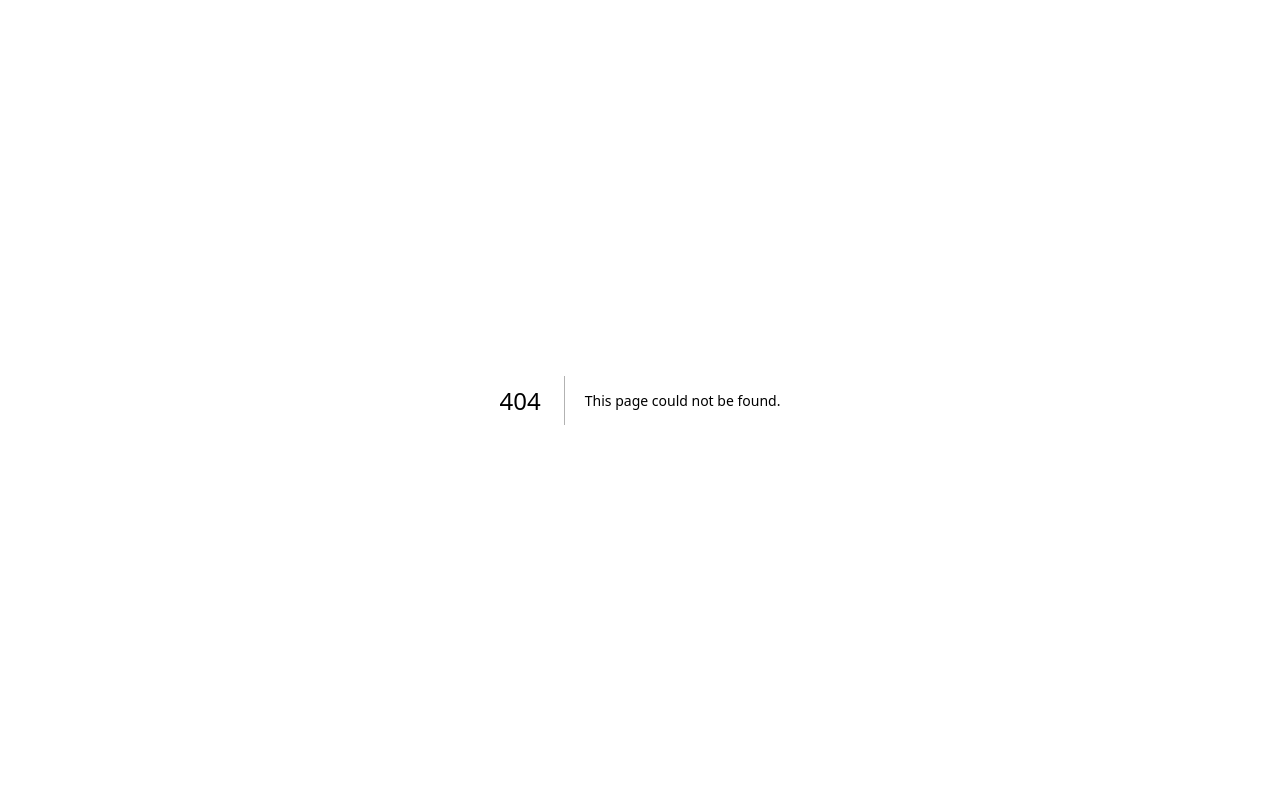
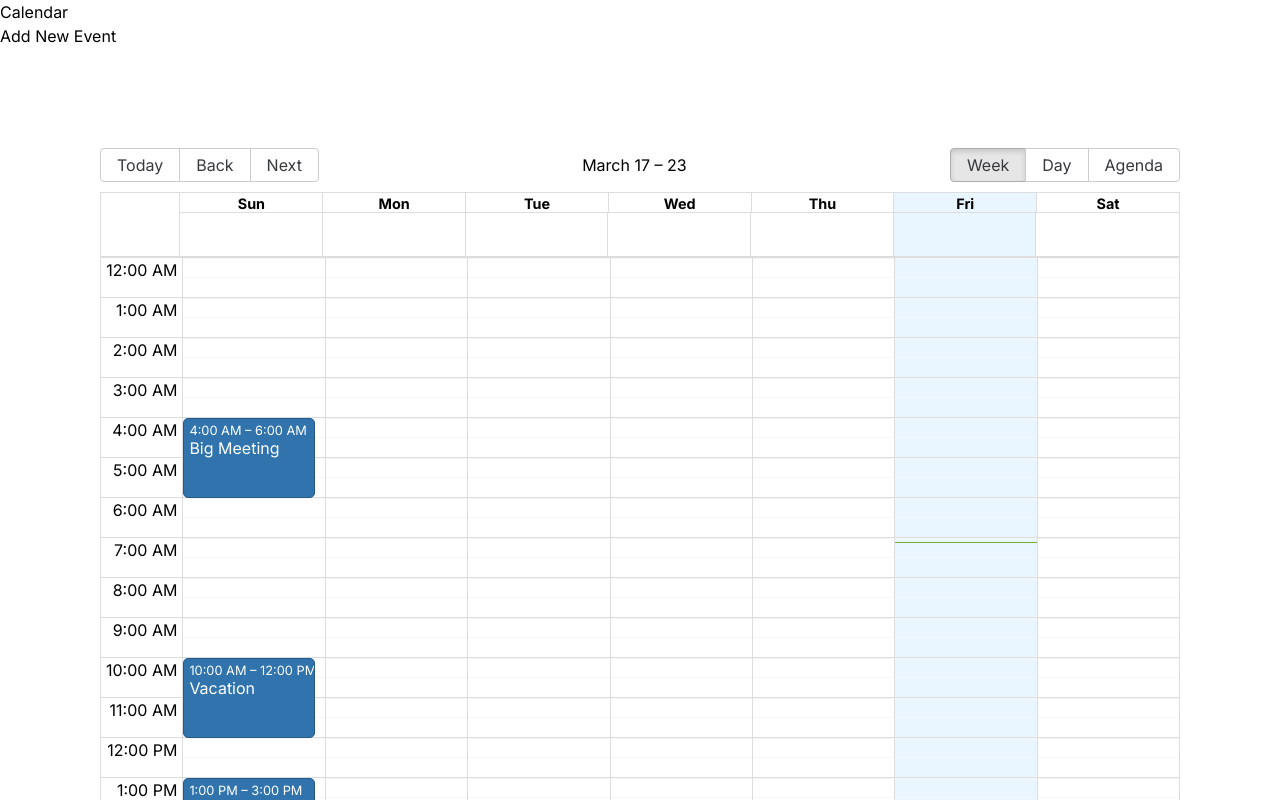
Before and after one commit to glytch21/student-portal, a Next.js app: page /calendar in a window 1280 px wide. Before the commit this address had no page. Shown: the top 800 px of the page. Built offline with nearby package versions, Linux system fonts and the light colour scheme.

Commit message:
calendar practice

```diff
--- /dev/null
+++ b/app/calendar/page.tsx
@@ -0,0 +1,99 @@
+'use client'
+import { useState } from 'react'
+
+import { Calendar, dateFnsLocalizer } from "react-big-calendar"
+
+import format from 'date-fns/format'
+import parse from 'date-fns/parse'
+import startOfWeek from 'date-fns/startOfWeek'
+import getDay from 'date-fns/getDay'
+import enUS from 'date-fns/locale/en-US'
+
+import 'react-big-calendar/lib/css/react-big-calendar.css'
+
+import DatePicker from 'react-datepicker'
+import "react-datepicker/dist/react-datepicker.css"
+
+
+const locales = {
+  "en-US": enUS
+}
+
+const localizer = dateFnsLocalizer({
+  format,
+  parse,
+  startOfWeek,
+  getDay,
+  locales
+})
+
+const events = [
+  {
+    title: "Big Meeting",
+    start: new Date(2024, 2, 17, 4, 0),
+    end: new Date(2024, 2, 17, 6, 0)
+  },
+  {
+    title: "Vacation",
+    start: new Date(2024, 2, 17, 10, 0),
+    end: new Date(2024, 2, 17, 12, 0)
+  },
+  {
+    title: "Conference",
+    start: new Date(2024, 2, 17, 13, 0),
+    end: new Date(2024, 2, 17, 15, 0)
+  }
+]
+
+type View = "week" | "day" | "agenda" // Custom type for views
+
+const CalendarPage = () => {
+  const [newEvent, setNewEvent] = useState<View>("week")
+  const [allEvents, setAllEvents] = useState<any>(events)
+
+  const handleAddEvent = () => {
+    setAllEvents([...allEvents, newEvent])
+  }
+
+  const [view, setView] = useState<any>("week")
+  const [date, setDate] = useState(new Date())
+
+  return (
+    <div>
+      <h1>Calendar</h1>
+      <h2>Add New Event</h2>
+      {/* <div>
+        <input type="text" placeholder="Add Title" className="w-[20%] mr-[10px]"
+          value={newEvent.title} onChange={(e) => setNewEvent({ ...newEvent, title: e.target.value })}
+        />
+        <DatePicker placeholderText="Start Date" className="mr-[10px]"
+        selected={newEvent.start} onChange={(start) => setNewEvent({...newEvent, start })} />
+        <DatePicker placeholderText="End Date"
+        selected={newEvent.end} onChange={(end) => setNewEvent({...newEvent, end })} />
+        <button className="mt-[10px]" onClick={handleAddEvent}>
+          Add Event
+        </button>
+      </div> */}
+      <Calendar
+        localizer={localizer}
+        events={events}
+        startAccessor="start"
+        endAccessor="end"
+        style={{ height: 800, margin: "100px" }}
+        views={["week", "day", "agenda"]} // Use string literals directly
+        defaultView={view}
+        view={view} // Include the view prop
+        date={date} // Include the date prop
+        onView={(view) => setView(view as View)}
+        onNavigate={(date) => {
+          setDate(new Date(date))
+        }}
+        formats={{
+          dayFormat: 'eee', // Display abbreviated day names (Sun, Mon, Tue, etc.)
+        }}
+      />
+    </div>
+  )
+}
+
+export default CalendarPage
--- /dev/null
+++ b/app/scheduler/page.tsx
@@ -0,0 +1,11 @@
+import React from 'react'
+
+const Scheduler = () => {
+  return (
+    <div>
+
+    </div>
+  )
+}
+
+export default Scheduler
```
Also changed, not shown: package.json (+6 -1 lines), 1 other file (tests, documents, lock files or other folders).
